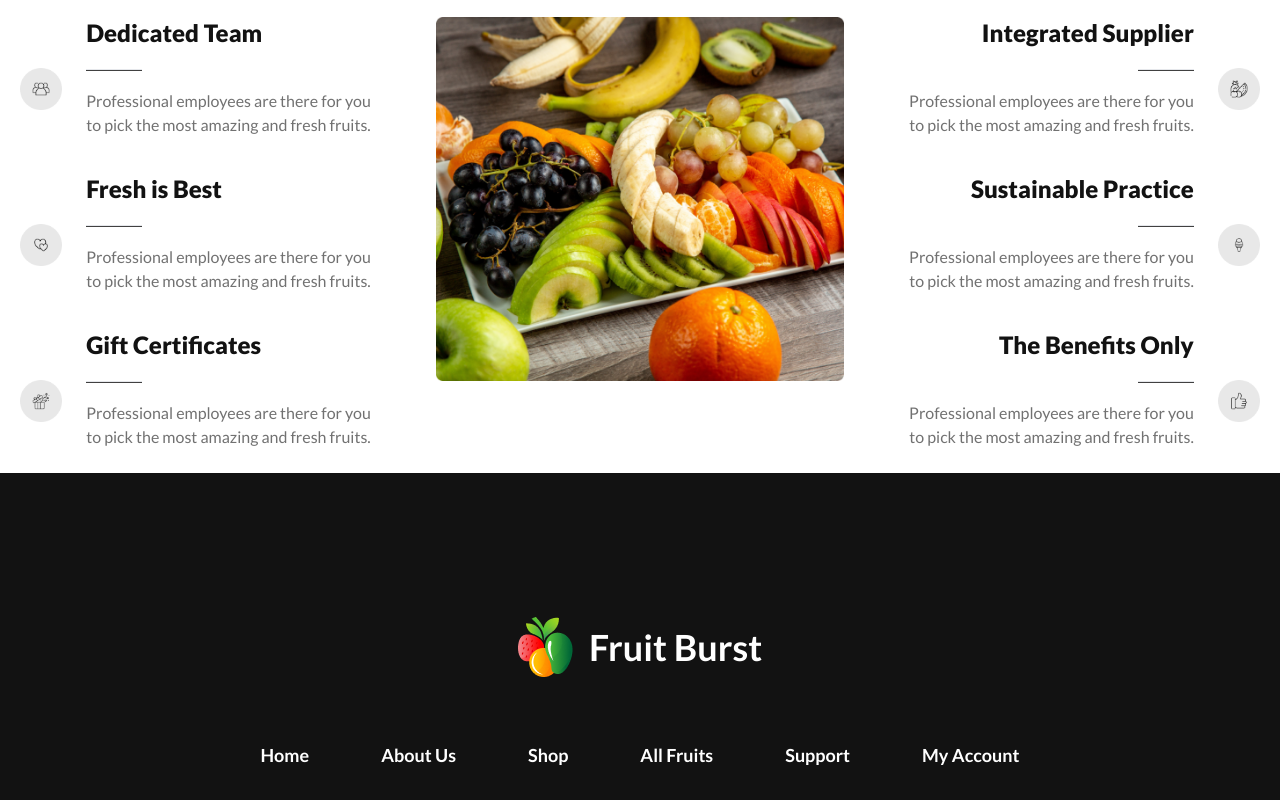
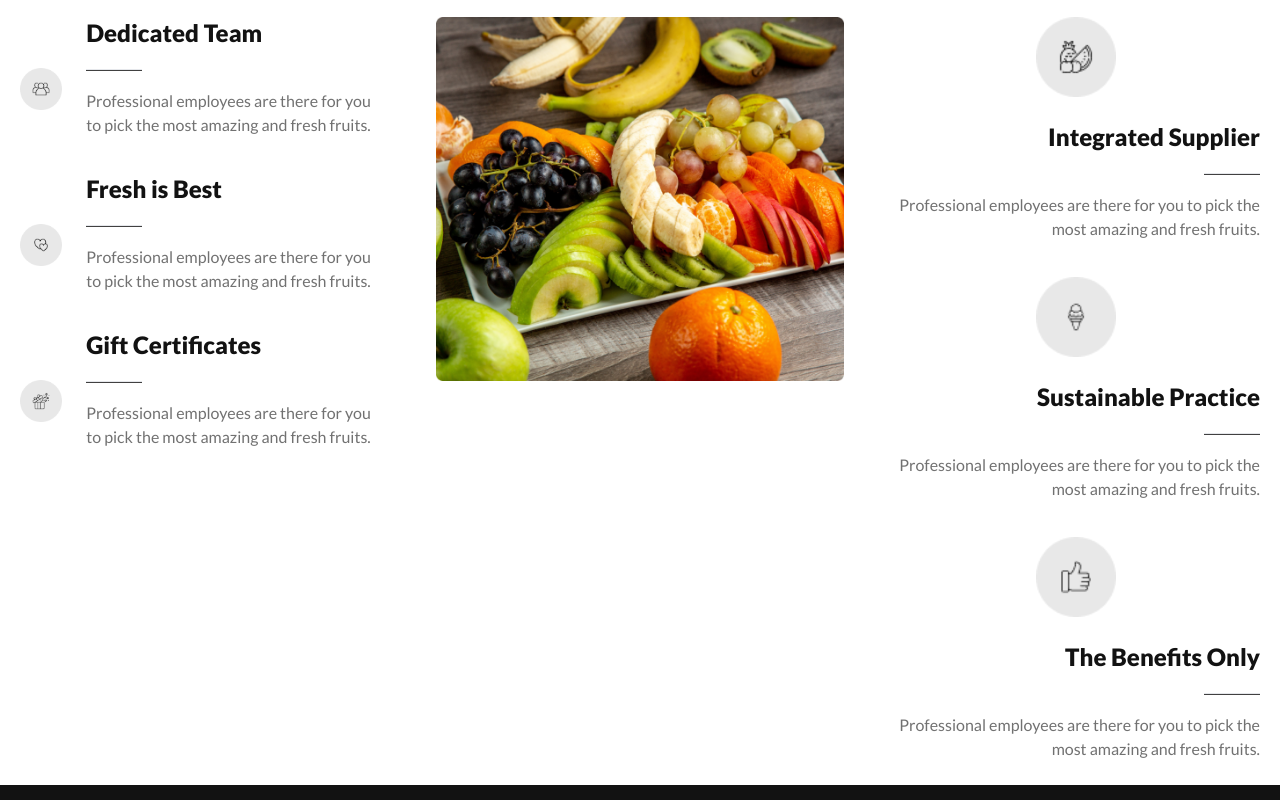
Before and after one commit to Francis4402/Fruit-Burst-web, a plain HTML site: page index.html in a window 1280 px wide. Shown: the part 3260-4060 px from the top of the page. Drawn offline with nearby package versions, Linux system fonts and the light colour scheme.

Commit message:
small bug fixed

```diff
--- a/index.html
+++ b/index.html
@@ -88,7 +88,7 @@
                             <div class="relative flex items-center mt-3">
                                 <input type="search" placeholder="Search here" class="w-96 px-7 py-4 rounded-full border-none focus:outline-none">
 
-                                <svg xmlns="http://www.w3.org/2000/svg" fill="none" viewBox="0 0 24 24" stroke-width="1.5" stroke="currentColor" class="w-7 h-7 md:ml-[330px] absolute">
+                                <svg xmlns="http://www.w3.org/2000/svg" fill="none" viewBox="0 0 24 24" stroke-width="1.5" stroke="currentColor" class="w-7 h-7 md:ml-[330px] ml-[265px] absolute">
                                     <path stroke-linecap="round" stroke-linejoin="round" d="M21 21l-5.197-5.197m0 0A7.5 7.5 0 105.196 5.196a7.5 7.5 0 0010.607 10.607z" />
                                 </svg>
                             </div>
@@ -253,7 +253,7 @@
                         <button class="text-[#F85559] font-bold text-lg" onclick="my_modal_1.showModal()">Details</button>
                         <dialog id="my_modal_1" class="modal">
                         <form method="dialog" class="bg-white text-center rounded-xl">
-                            <figure class="py-10 px-36"><img src="./images/fruit6.png" alt="apples" /></figure>
+                            <figure class="py-10 px-32"><img src="./images/fruit6.png" alt="apples" /></figure>
                             <h3 class="font-extrabold text-[40px] text-[#121212]">Apples</h3>
                             <p class="py-4 text-base font-medium text-[#12121299]">Fresh Apples You Can Buy</p>
 
@@ -297,7 +297,7 @@
                         <button class="text-[#F85559] font-bold text-lg" onclick="my_modal_2.showModal()">Details</button>
                         <dialog id="my_modal_2" class="modal">
                         <form method="dialog" class="bg-white text-center rounded-xl">
-                            <figure class="py-10 px-36"><img src="./images/fruit7.png" alt="apples" /></figure>
+                            <figure class="py-10 px-28"><img src="./images/fruit7.png" alt="apples" /></figure>
                             <h3 class="font-extrabold text-[40px] text-[#121212]">Orange</h3>
                             <p class="py-4 text-base font-medium text-[#12121299]">Fresh Orange You Can Buy</p>
 
@@ -341,7 +341,7 @@
                         <button class="text-[#F85559] font-bold text-lg" onclick="my_modal_3.showModal()">Details</button>
                         <dialog id="my_modal_3" class="modal">
                         <form method="dialog" class="bg-white text-center rounded-xl">
-                            <figure class="py-10 px-36"><img src="./images/fruit8.png" alt="apples" /></figure>
+                            <figure class="py-10 px-28"><img src="./images/fruit8.png" alt="apples" /></figure>
                             <h3 class="font-extrabold text-[40px] text-[#121212]">Red Dragon</h3>
                             <p class="py-4 text-base font-medium text-[#12121299]">Fresh Red Dragon You Can Buy</p>
 
@@ -385,7 +385,7 @@
                         <button class="text-[#F85559] font-bold text-lg" onclick="my_modal_4.showModal()">Details</button>
                         <dialog id="my_modal_4" class="modal">
                         <form method="dialog" class="bg-white text-center rounded-xl">
-                            <figure class="py-10 px-36"><img src="./images/fruit6.png" alt="apples" /></figure>
+                            <figure class="py-10 px-28"><img src="./images/fruit9.png" alt="apples" /></figure>
                             <h3 class="font-extrabold text-[40px] text-[#121212]">Banana</h3>
                             <p class="py-4 text-base font-medium text-[#12121299]">Fresh Banana You Can Buy</p>
 
@@ -684,10 +684,10 @@
                     </div>
 
 
-                    <div class="flex flex-col lg:gap-3 gap-2 md:w-[419px]">
-                        <div class="md:flex justify-center text-center md:text-left items-center gap-6">
+                    <div class="flex flex-col lg:gap-3 gap-2 md:w-[419px] md:p-0 p-5">
+                        <div class="flex flex-col-reverse justify-center text-center md:text-left items-center gap-6">
                             <div>
-                                <h1 class="lg:text-2xl md:text-lg text-2xl font-extrabold text-[#121212] md:mt-0 mt-5 md:text-right">Integrated Supplier</h1>
+                                <h1 class="lg:text-2xl md:text-lg text-2xl font-extrabold text-[#121212] md:mt-0 md:text-right">Integrated Supplier</h1>
                                 <hr class="md:w-14 w-24 bg-[#121212cc] h-[2px] lg:mt-5 md:mt-3 mx-auto md:float-right mt-6">
                                 <p class="lg:text-base md:text-sm font-medium text-[#12121299] lg:mt-10 md:mt-7 mt-4 mb-6 md:text-right">Professional employees are there for you to pick the most amazing and fresh fruits.</p>
                             </div>
@@ -699,9 +699,9 @@
 
 
 
-                        <div class="md:flex justify-center text-center md:text-left items-center gap-6">
+                        <div class="flex flex-col-reverse justify-center text-center md:text-left items-center gap-6">
                             <div>
-                                <h1 class="lg:text-2xl md:text-lg text-2xl font-extrabold text-[#121212] md:mt-0 mt-5 md:text-right">Sustainable Practice</h1>
+                                <h1 class="lg:text-2xl md:text-lg text-2xl font-extrabold text-[#121212] md:mt-0 md:text-right">Sustainable Practice</h1>
                                 <hr class="md:w-14 w-24 bg-[#121212cc] h-[2px] lg:mt-5 md:mt-3 mx-auto md:float-right mt-6">
                                 <p class="lg:text-base md:text-sm font-medium text-[#12121299] lg:mt-10 md:mt-7 mt-4 mb-6 md:text-right">Professional employees are there for you to pick the most amazing and fresh fruits.</p>
                             </div>
@@ -714,9 +714,9 @@
 
 
 
-                        <div class="md:flex justify-center text-center md:text-left items-center gap-6">
+                        <div class="flex flex-col-reverse justify-center text-center md:text-left items-center gap-6">
                             <div>
-                                <h1 class="lg:text-2xl md:text-lg text-2xl font-extrabold text-[#121212] md:mt-0 mt-5 md:text-right">The Benefits Only</h1>
+                                <h1 class="lg:text-2xl md:text-lg text-2xl font-extrabold text-[#121212] md:mt-0 md:text-right">The Benefits Only</h1>
                                 <hr class="md:w-14 w-24 bg-[#121212cc] h-[2px] lg:mt-5 md:mt-3 mx-auto md:float-right mt-6">
                                 <p class="lg:text-base md:text-sm font-medium text-[#12121299] lg:mt-10 md:mt-7 mt-4 mb-6 md:text-right">Professional employees are there for you to pick the most amazing and fresh fruits.</p>
                             </div>
@@ -739,7 +739,7 @@
                         <h2 class="font-bold text-4xl text-white">Fruit Burst</h2>
                     </div>
 
-                    <div class="flex list-none md:space-x-16 space-x-8 text-white md:font-semibold md:text-lg md:m-16 md:mx-auto mx-8 m-5 flex-wrap text-sm font-medium gap-2">
+                    <div class="flex list-none md:space-x-16 md:gap-0 text-white md:font-semibold md:text-lg md:m-16 md:mx-auto mx-8 m-5 flex-wrap text-sm font-medium gap-6 justify-center items-center">
                         <li class="hover:text-gray-400 hover:scale-105 duration-200"><a href="#">Home</a></li>
                         <li class="hover:text-gray-400 hover:scale-105 duration-200"><a href="#">About Us</a></li>
                         <li class="hover:text-gray-400 hover:scale-105 duration-200"><a href="#">Shop</a></li>
```
